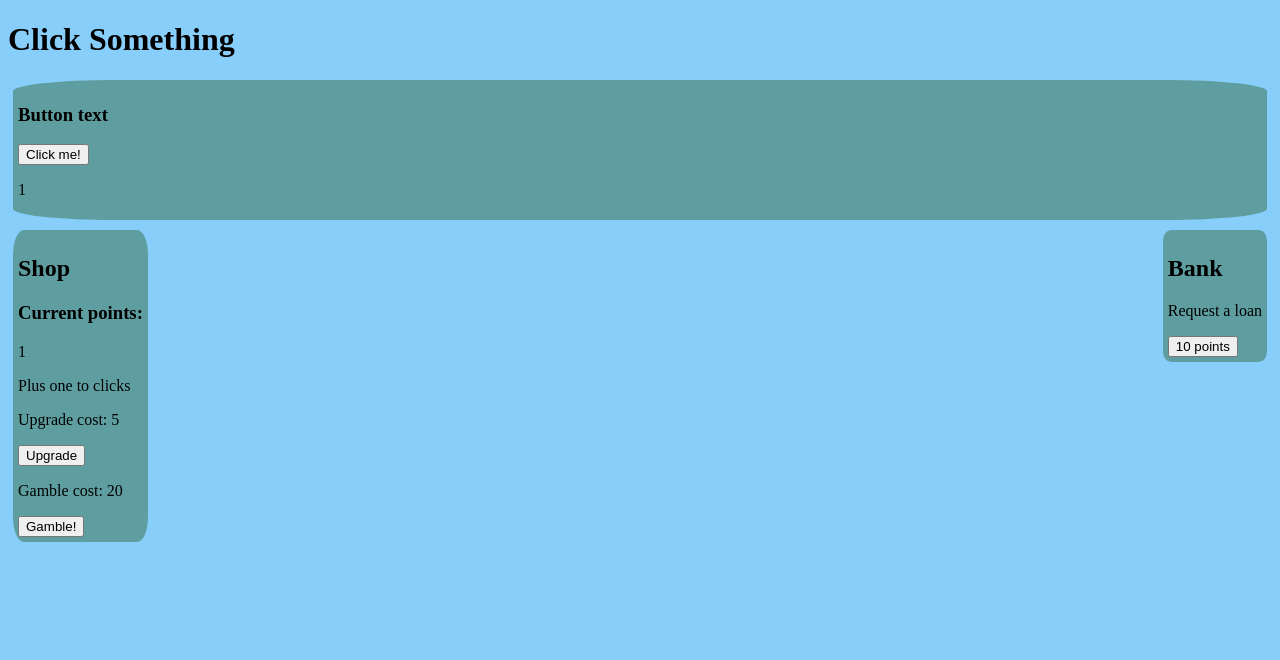
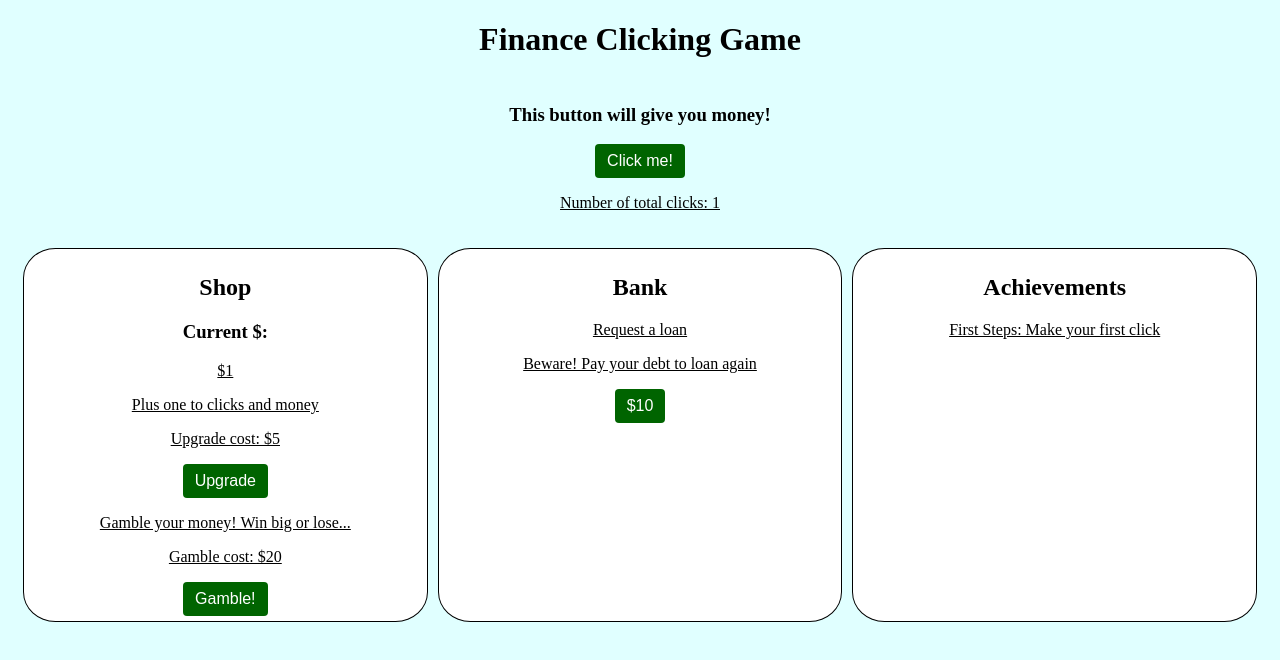
Before and after one commit to xavierb117/SDEV355-Game, a plain HTML site: page index.html in a window 1280 px wide. Both pictures are taken after a click on the button "Click me!". Drawn offline with Linux system fonts and the light colour scheme.

Commit message:
Final touches

```diff
--- a/index.html
+++ b/index.html
@@ -5,33 +5,39 @@
     <meta name="viewport" content="width=device-width, initial-scale=1.0">
     <link rel = "stylesheet" href="styles.css">
     <script src = "script.js" defer></script>
-    <title>JsGame</title>
+    <title>Financing Clicking Game</title>
 </head>
     <body>
-    <h1 id = "test">Click Something</h1>
-
-    <div>
-        <h3>Button text</h3>
+        <h1 id = "test">Finance Clicking Game</h1>
+        <div class = "mainClicker">
+            <h3>This button will give you money! </h3>
             <button type = "button" id = "clicker">Click me!</button>
-        <p id = "totalClicks">Number of clicks</p>
+            <p id = "totalClicks">Number of total clicks</p>
         </div>
 
+        <div class = "container">
             <div id="shop">
                 <h2>Shop</h2>
-        <h3>Current points: </h3>
+                <h3>Current $: </h3>
                 <p id = "money"></p>
-        <p>Plus one to clicks</p>
-        <p>Upgrade cost: 5</p>
+                <p>Plus one to clicks and money</p>
+                <p>Upgrade cost: $5</p>
                 <button type = "button" id = "upgrade">Upgrade</button>
-        <p>Gamble cost: 20</p>
+                <p>Gamble your money! Win big or lose...</p>
+                <p>Gamble cost: $20</p>
                 <button type = "button" id = "gamble">Gamble!</button>
             </div>
 
             <div id="bank">
                 <h2>Bank</h2>
                 <p>Request a loan</p>
-        <button type = "button" id = "loanButton">10 points</button>
+                <p>Beware! Pay your debt to loan again</p>
+                <button type = "button" id = "loanButton">$10</button>
             </div>
 
+            <div id = "achievements">
+                <h2>Achievements</h2>
+            </div>
+        </div>
     </body>
 </html>
--- a/script.js
+++ b/script.js
@@ -2,6 +2,10 @@ let clickValue = 1
 let totalClicks = 0
 let clickPoints = 0
 let debt = 0
+let highClickerEnabler = true
+let highestClicks = true
+let gambleEnabler = true
+let bankEnabler = true
 
 const upgradePrice = 5
 const money = document.getElementById('money')
@@ -10,8 +14,31 @@ const showTotal = document.getElementById('totalClicks')
 clickerButton.addEventListener('click', () => {
     totalClicks += clickValue
     clickPoints += clickValue
-    showTotal.innerHTML = `${totalClicks}`;
-    money.innerHTML = `${clickPoints}`
+    showTotal.innerHTML = `Number of total clicks: ${totalClicks}`;
+    money.innerHTML = `$${clickPoints}`
+
+    if (totalClicks == 1) {
+        const achievement = document.getElementById("achievements")
+        let firstClick = document.createElement("p")
+        firstClick.innerHTML = "First Steps: Make your first click"
+        achievement.appendChild(firstClick)
+    }
+
+    if (totalClicks >= 100 && highClickerEnabler) {
+        const achievement = document.getElementById("achievements")
+        let highClicks = document.createElement("p")
+        highClicks.innerHTML = "Moving up!: You've reached 100 clicks"
+        achievement.appendChild(highClicks)
+        highClickerEnabler = false
+    }
+
+    if (totalClicks >= 1000 && highestClicks) {
+        const achievement = document.getElementById("achievements")
+        let congrats = document.createElement("p")
+        congrats.innerHTML = "Master: 1000 clicks have been made! Congratulations!"
+        achievement.appendChild(congrats)
+        highestClicks = false
+    }
 })
 
 const shopButton = document.getElementById('upgrade')
@@ -20,7 +47,7 @@ shopButton.addEventListener('click', () => {
         clickPoints -= upgradePrice
         clickValue += 1
     }
-    money.innerHTML = `${clickPoints}`
+    money.innerHTML = `$${clickPoints}`
 })
 
 const gambleButton = document.getElementById('gamble')
@@ -38,17 +65,25 @@ gambleButton.addEventListener('click', () => {
         if(outcome == getRich){clickPoints += 50}
         if(outcome == getPoor){clickPoints -= 50}
         }
-    money.innerHTML = `${clickPoints}`
+    money.innerHTML = `$${clickPoints}`
+
+    if (gambleEnabler) {
+        const achievement = document.getElementById("achievements")
+        let firstGamble = document.createElement("p")
+        firstGamble.innerHTML = "Did you win?: Make your first profit/loss from gambling"
+        achievement.appendChild(firstGamble)
+        gambleEnabler = false
+    }
 })
 
 const loanButton = document.getElementById('loanButton')
 loanButton.addEventListener('click', () => {
     clickPoints += 10
     debt += 15
-    money.innerHTML = `${clickPoints}`
+    money.innerHTML = `$${clickPoints}`
     const debtElement = document.createElement("p")
     debtElement.id = "showDebt"
-    debtElement.innerHTML = `${debt}`
+    debtElement.innerHTML = `Amount owed: $${debt}`
     const bank = document.getElementById('bank')
     bank.appendChild(debtElement)
 
@@ -60,17 +95,24 @@ loanButton.addEventListener('click', () => {
     loanButton.remove()
 
     payLoan.addEventListener('click', () => {
-        console.log("Button Clicked")
         if (clickPoints >= 15) {
             debtElement.remove()
 
             clickPoints -= 15
-            money.innerHTML = `${clickPoints}`
+            money.innerHTML = `$${clickPoints}`
 
             payLoan.remove();
             bank.appendChild(loanButton)
 
             debt = 0
         }
+
+        if (bankEnabler) {
+            const achievement = document.getElementById("achievements")
+            let firstDebtPayment = document.createElement("p")
+            firstDebtPayment.innerHTML = "Responsible: Paid off your first loan"
+            achievement.appendChild(firstDebtPayment)
+            bankEnabler = false
+        }
     })
 })
--- a/styles.css
+++ b/styles.css
@@ -1,19 +1,38 @@
 body {
-    background-color: lightskyblue;
+    background-color: lightcyan;
+    text-align: center;
 }
 
-div{
-    background-color: cadetblue;
+p {
+    text-decoration: underline;
+}
+
+.container {
+    display: flex;
     padding: 5px;
-    border: 1.5px blue;
-    border-radius: 8%;
     margin: 5px;
 }
 
-#shop{
-    float:left;
+.mainClicker {
+    padding: 5px;
+    margin: 5px;
 }
 
-#bank{
-    float: right;
+#shop, #bank, #achievements {
+    padding: 5px;
+    border: 1.5px black solid;
+    border-radius: 8%;
+    margin: 5px;
+    flex: 1;
+    background-color: white;
 }
+
+button {
+    border: none;
+    background-color: darkgreen;
+    border-color: darkgreen;
+    padding: .5rem .75rem;
+    border-radius: .25rem;
+    color: white;
+    font-size: 1rem;
+}
```
Lines whose indentation alone changed are shown as unchanged.
